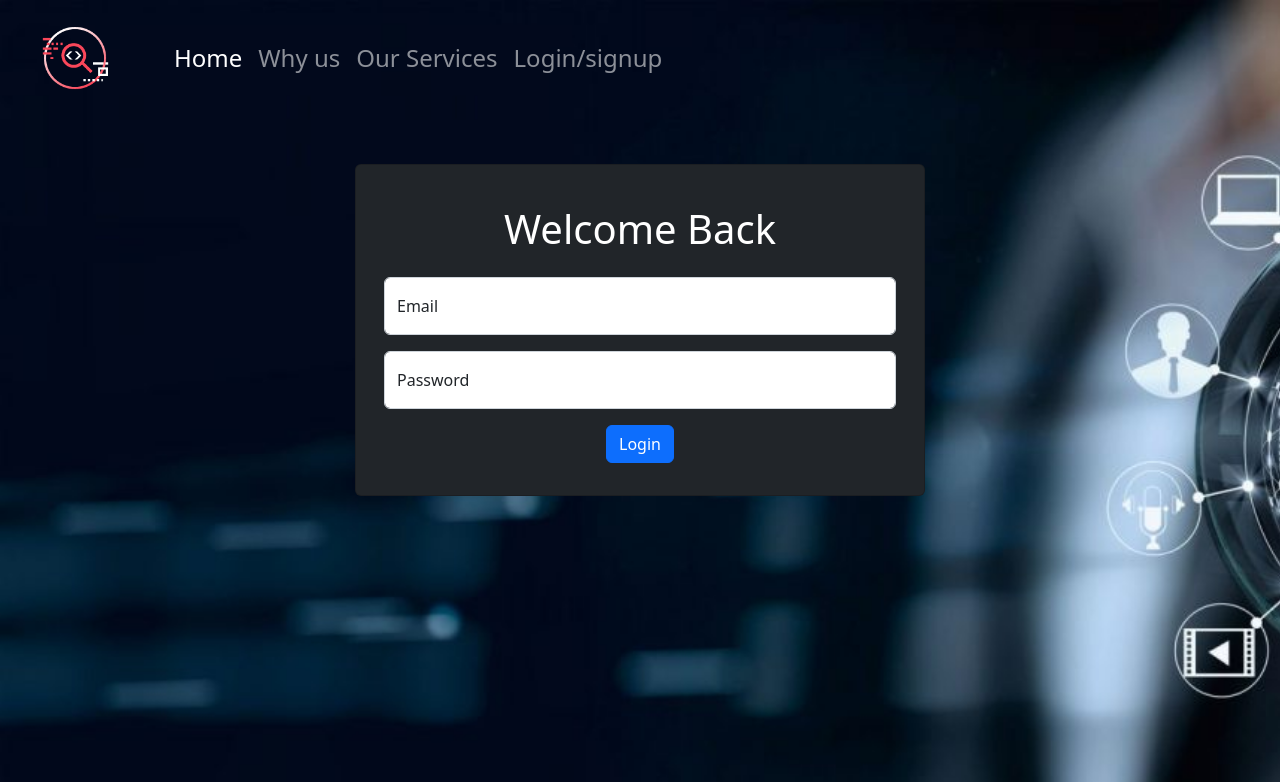
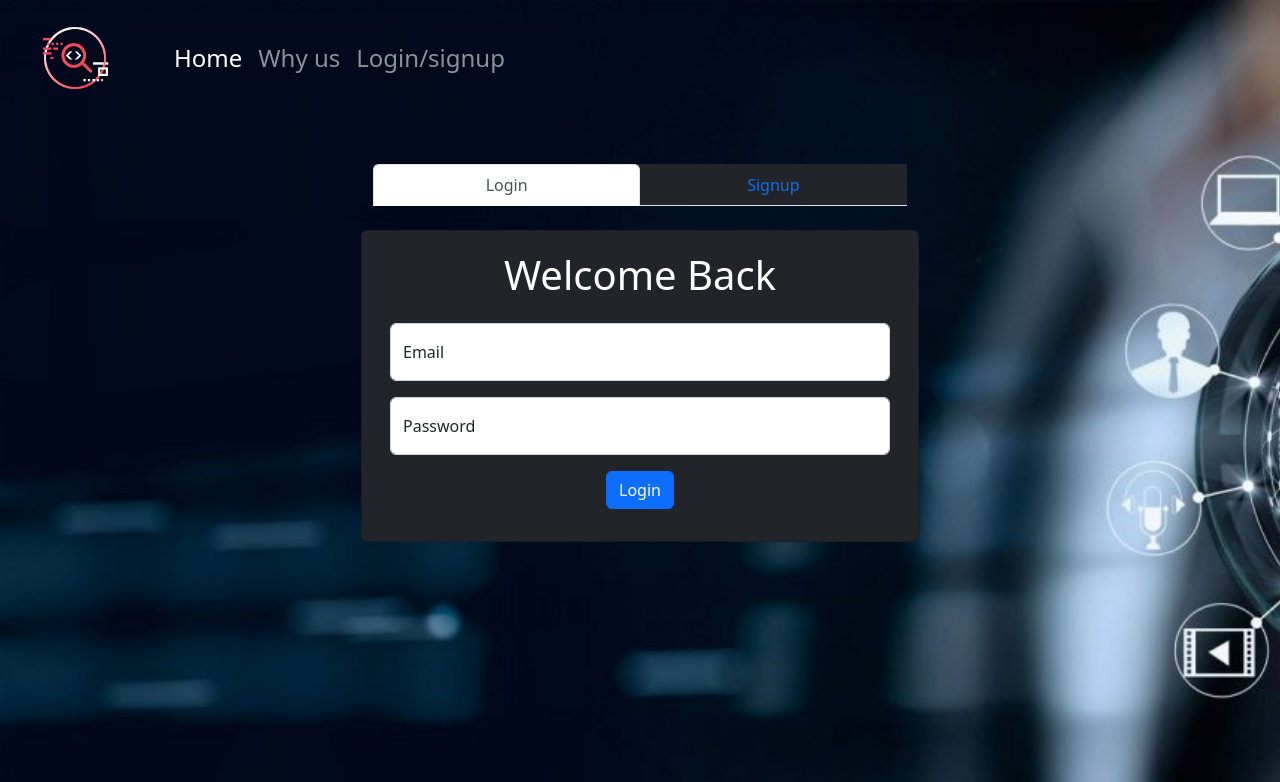
Before and after one commit to vermahimanshu23/real-time-webapp, a Flask app: page /login in a window 1280 px wide. Shown: the top 782 px of the page. Run offline with Flask 3, Linux system fonts and the light colour scheme.

Commit message:
Login and signup form added as a nav tab

```diff
--- a/app.py
+++ b/app.py
@@ -25,7 +25,7 @@ def form_view():
 
 @app.route('/login')
 def login():
-    return render_template('user_login.html')
+    return render_template('login.html')
 
 
 @app.route('/whyus')
@@ -33,9 +33,9 @@ def whyus():
     return render_template('whyus.html')
 
 
-@app.route('/services')
-def services():
-    return render_template('services.html')
+# @app.route('/test')
+# def test():
+#     return render_template('test.html')
 
 
 if __name__ == '__main__':
--- a/static/style.css
+++ b/static/style.css
@@ -20,6 +20,9 @@ body{
     font-size: 55px;
     font-family: 'Times New Roman', Times, serif;
 }
+.LoginForm{
+    padding-right: 0px;
+}
 
 
 /* @media only screen and (max-width: 600px) {
--- a/templates/index.html
+++ b/templates/index.html
@@ -24,7 +24,7 @@
         <div class="container mainPage">
             <h1>Real-time Action Detection</h1>
             <p>Welcome to Real time action detection System. The key to proactive safety.</p>
-            <a name="getStarted" id="getStarted" class="btn btn-danger " href="/registration" role="button">Get
+            <a name="getStarted" id="getStarted" class="btn btn-danger " href="/login" role="button">Get
                 Started <svg xmlns="http://www.w3.org/2000/svg" width="16" height="16" fill="currentColor"
                     class="bi bi-box-arrow-in-up-right" viewBox="0 0 16 16">
                     <path fill-rule="evenodd"
--- /dev/null
+++ b/templates/login.html
@@ -0,0 +1,129 @@
+<!doctype html>
+<html lang="en">
+
+<head>
+    <title>Real-Time Action Detection</title>
+    <!-- Required meta tags -->
+    <meta charset="utf-8">
+    <meta name="viewport" content="width=device-width, initial-scale=1, shrink-to-fit=no">
+
+    <!-- Bootstrap CSS v5.2.1 -->
+    <link href="https://cdn.jsdelivr.net/npm/bootstrap@5.2.1/dist/css/bootstrap.min.css" rel="stylesheet"
+        integrity="sha384-iYQeCzEYFbKjA/T2uDLTpkwGzCiq6soy8tYaI1GyVh/UjpbCx/TYkiZhlZB6+fzT" crossorigin="anonymous">
+    <link rel="stylesheet" href="/static/style.css" />
+
+</head>
+
+<body>
+    <header>
+        <!-- place navbar here -->
+    </header>
+    {% include 'navbar.html' %}
+    <main>
+        <nav>
+            <div class="container col-md-5 nav nav-tabs bg-dark nav-justified mt-5 mb-4 LoginForm" id="nav-tab"
+                role="tablist">
+                <button class="nav-link active" id="nav-home-tab" data-bs-toggle="tab" data-bs-target="#nav-home"
+                    type="button" role="tab" aria-controls="nav-home" aria-selected="true">Login</button>
+                <button class="nav-link" id="nav-profile-tab" data-bs-toggle="tab" data-bs-target="#nav-profile"
+                    type="button" role="tab" aria-controls="nav-profile" aria-selected="false">Signup</button>
+            </div>
+        </nav>
+        <div class=" container tab-content" id="nav-tabContent">
+            <div class="tab-pane fade show active" id="nav-home" role="tabpanel" aria-labelledby="nav-home-tab">
+                <div class="container my-2">
+                    <div class="row my-2">
+                        <div class="col-md-6 mx-auto card bg-dark">
+                            <div class="card-body bg-dark">
+                                <form method="POST" enctype="multipart/form-data" class="bg-dark">
+                                    <div class="text-center">
+                                        <h1 class="my-4 mt-1">Welcome Back</h1>
+                                    </div>
+                                    <div class="form-floating mb-3">
+                                        <input type="email" class="form-control" name="email" id="name"
+                                            placeholder="Enter Your Email" />
+                                        <label for="email" class="text-dark">Email</label>
+                                    </div>
+                                    <div class="form-floating mb-3">
+
+                                        <input type="password" class="form-control" name="password" id="password"
+                                            placeholder="Enter Your Password">
+                                        <label for="password" class="form-label text-dark">Password</label>
+                                    </div>
+
+                                    <div class="my-3 text-center">
+                                        <button type="submit" class="btn btn-primary ">Login</button>
+                                    </div>
+                                </form>
+                            </div>
+                        </div>
+                    </div>
+                </div>
+            </div>
+            <div class="tab-pane fade" id="nav-profile" role="tabpanel" aria-labelledby="nav-profile-tab">
+                <div class="container my-2 ">
+                    <div class="row my-2">
+                        <div class="col-md-6 mx-auto card bg-dark">
+                            <div class="card-body bg-dark">
+                                <form method="POST" enctype="multipart/form-data" class="bg-dark">
+                                    <div class="text-center">
+                                        <h1 class="my-4 mt-1">Create your account</h1>
+                                    </div>
+                                    <div class="form-floating mb-3">
+                                        <input type="text" class="form-control" name="name" id="name"
+                                            placeholder="Enter Your Name" />
+                                        <label for="name" class="text-dark">Name</label>
+                                    </div>
+                                    <div class="form-floating mb-3">
+                                        <input type="email" class="form-control" name="email" id="name"
+                                            placeholder="Enter Your Email" />
+                                        <label for="email" class="text-dark">Email</label>
+                                    </div>
+                                    <div class="form-floating mb-3">
+                                        <input type="password" class="form-control" name="password" id="password"
+                                            placeholder="Enter Your Password">
+                                        <label for="password" class="form-label text-dark">Password</label>
+                                    </div>
+                                    <div class="mb-0">
+                                        <label for="gender" class="form-label">Gender</label>
+                                    </div>
+                                    <div class="form-check form-check-inline">
+                                        <input class="form-check-input" type="radio" name="gender" id="female"
+                                            value="female" />
+                                        <label class="form-check-label" for="female">Female</label>
+                                    </div>
+                                    <div class="form-check form-check-inline">
+                                        <input class="form-check-input" type="radio" name="gender" id="male"
+                                            value="male" />
+                                        <label class="form-check-label" for="male">male</label>
+                                    </div>
+                                    <div class="form-check form-check-inline">
+                                        <input class="form-check-input" type="radio" name="gender" id="other"
+                                            value="other" />
+                                        <label class="form-check-label" for="">other</label>
+                                    </div>
+                                    <div class="my-3">
+                                        <button type="submit" class="btn btn-primary">Register</button>
+                                    </div>
+                                </form>
+                            </div>
+                        </div>
+                    </div>
+                </div>
+            </div>
+        </div>
+    </main>
+    <footer>
+        <!-- place footer here -->
+    </footer>
+    <!-- Bootstrap JavaScript Libraries -->
+    <script src="https://cdn.jsdelivr.net/npm/@popperjs/core@2.11.6/dist/umd/popper.min.js"
+        integrity="sha384-oBqDVmMz9ATKxIep9tiCxS/Z9fNfEXiDAYTujMAeBAsjFuCZSmKbSSUnQlmh/jp3" crossorigin="anonymous">
+        </script>
+
+    <script src="https://cdn.jsdelivr.net/npm/bootstrap@5.2.1/dist/js/bootstrap.min.js"
+        integrity="sha384-7VPbUDkoPSGFnVtYi0QogXtr74QeVeeIs99Qfg5YCF+TidwNdjvaKZX19NZ/e6oz" crossorigin="anonymous">
+        </script>
+</body>
+
+</html>
--- a/templates/navbar.html
+++ b/templates/navbar.html
@@ -14,9 +14,6 @@
                 <a class="nav-link" href="/whyus">Why us</a>
             </li>
             <li class="nav-item">
-                <a class="nav-link" href="/services">Our Services</a>
-            </li>
-            <li class="nav-item">
                 <a class="nav-link" href="/login">Login/signup</a>
             </li>
         </ul>
--- a/templates/user_login.html
+++ /dev/null
@@ -1,66 +0,0 @@
-<!doctype html>
-<html lang="en">
-
-<head>
-    <title>Real-Time Action Detection</title>
-    <!-- Required meta tags -->
-    <meta charset="utf-8">
-    <meta name="viewport" content="width=device-width, initial-scale=1, shrink-to-fit=no">
-
-    <!-- Bootstrap CSS v5.2.1 -->
-    <link href="https://cdn.jsdelivr.net/npm/bootstrap@5.2.1/dist/css/bootstrap.min.css" rel="stylesheet"
-        integrity="sha384-iYQeCzEYFbKjA/T2uDLTpkwGzCiq6soy8tYaI1GyVh/UjpbCx/TYkiZhlZB6+fzT" crossorigin="anonymous">
-    <link rel="stylesheet" href="/static/style.css" />
-
-</head>
-
-<body>
-    <header>
-        <!-- place navbar here -->
-    </header>
-    {% include 'navbar.html' %}
-    <main>
-        <!-- user registration form  -->
-        <div class="container my-5">
-            <div class="row my-3">
-                <div class="col-md-6 mx-auto card bg-dark">
-                    <div class="card-body bg-dark">
-                        <form method="POST" enctype="multipart/form-data" class="bg-dark">
-                            <div class="text-center">
-                                <h1 class="my-4">Welcome Back</h1>
-                            </div>
-                            <div class="form-floating mb-3">
-                                <input type="email" class="form-control" name="email" id="name"
-                                    placeholder="Enter Your Email" />
-                                <label for="email" class="text-dark">Email</label>
-                            </div>
-                            <div class="form-floating mb-3">
-
-                                <input type="password" class="form-control" name="password" id="password"
-                                    placeholder="Enter Your Password">
-                                <label for="password" class="form-label text-dark">Password</label>
-                            </div>
-
-                            <div class="my-3 text-center">
-                                <button type="submit" class="btn btn-primary ">Login</button>
-                            </div>
-                        </form>
-                    </div>
-                </div>
-            </div>
-        </div>
-    </main>
-    <footer>
-        <!-- place footer here -->
-    </footer>
-    <!-- Bootstrap JavaScript Libraries -->
-    <script src="https://cdn.jsdelivr.net/npm/@popperjs/core@2.11.6/dist/umd/popper.min.js"
-        integrity="sha384-oBqDVmMz9ATKxIep9tiCxS/Z9fNfEXiDAYTujMAeBAsjFuCZSmKbSSUnQlmh/jp3" crossorigin="anonymous">
-        </script>
-
-    <script src="https://cdn.jsdelivr.net/npm/bootstrap@5.2.1/dist/js/bootstrap.min.js"
-        integrity="sha384-7VPbUDkoPSGFnVtYi0QogXtr74QeVeeIs99Qfg5YCF+TidwNdjvaKZX19NZ/e6oz" crossorigin="anonymous">
-        </script>
-</body>
-
-</html>
```
Also changed, not shown: templates/services.html (deleted, +0 -43 lines), templates/user_registration.html (deleted, +0 -84 lines).
